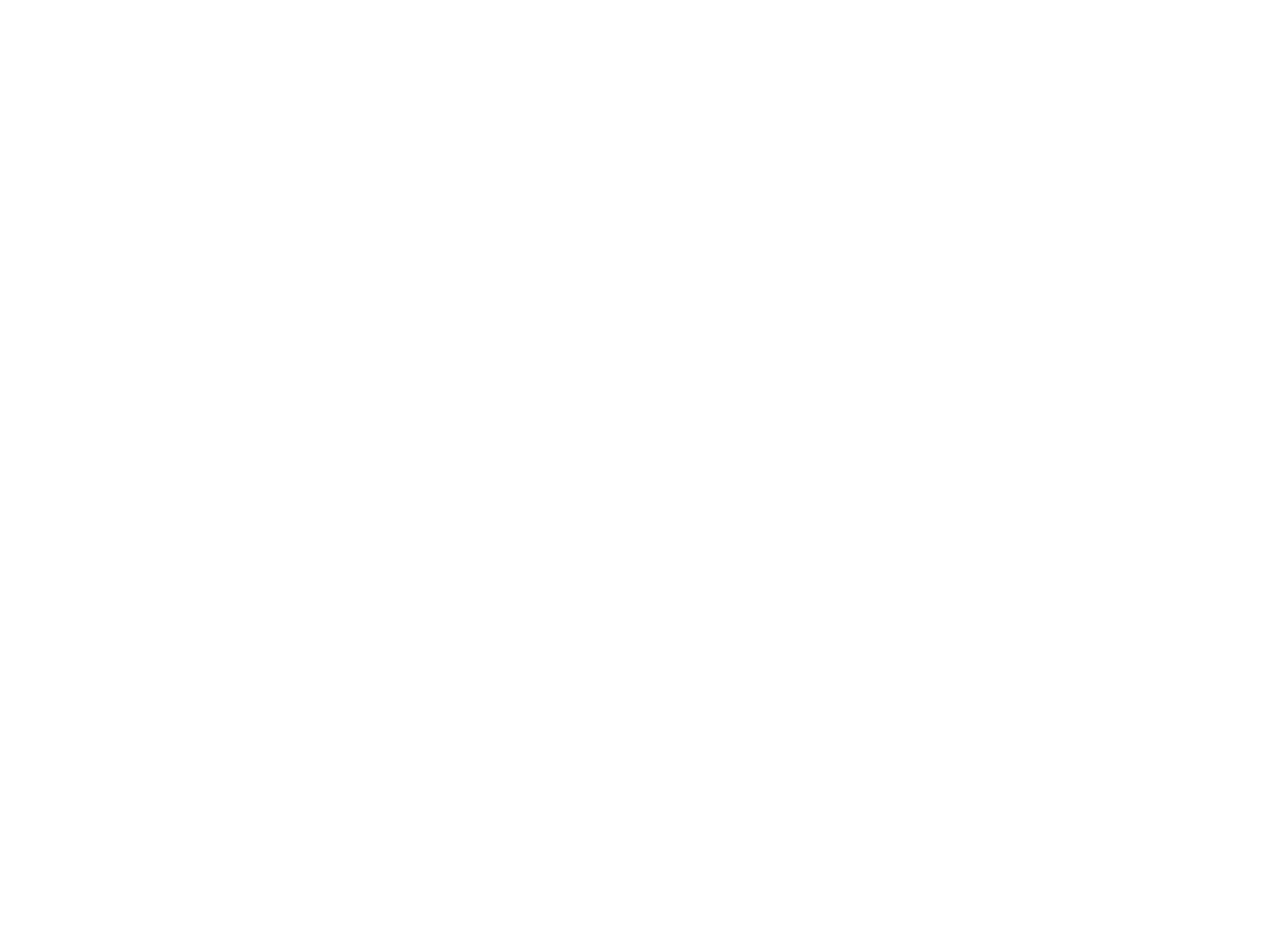
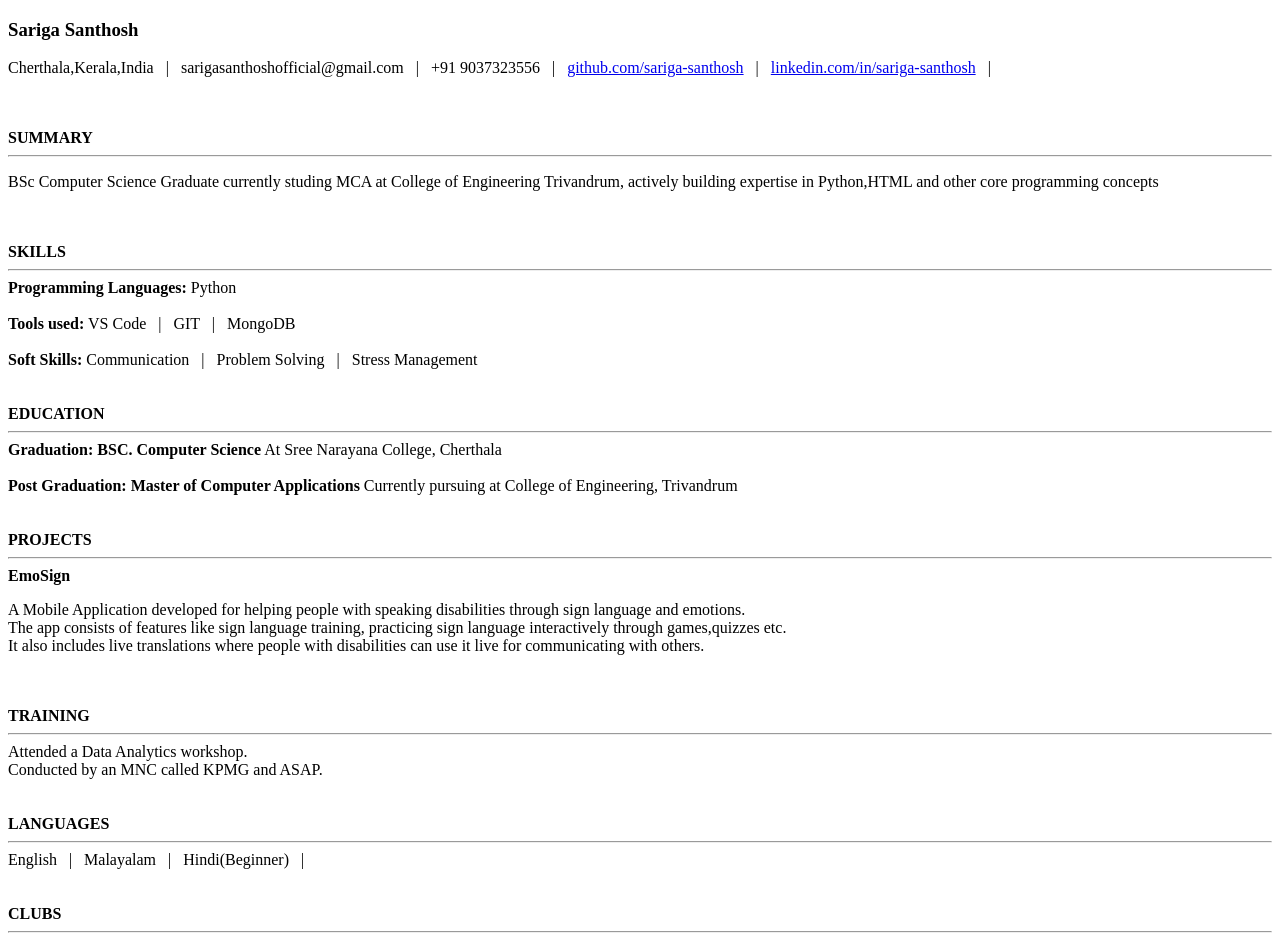
Before and after one commit to sariga-santhosh/resume, a plain HTML site: page index.html in a window 1280 px wide. Shown: the top 936 px of the page. Before the commit the page ends 800 px from the top, so only its background shows below. Drawn offline with Linux system fonts and the light colour scheme.

Commit message:
ATS Friendly Resume

```diff
--- a/index.html
+++ b/index.html
@@ -4,7 +4,64 @@
     <head>
         <meta charset="UTF-8">
         <title>
-            Resume
+            ATS Friendly Resume
         </title>
     </head>
+    <body>
+        <h3>Sariga Santhosh</h3>
+        <p>Cherthala,Kerala,India &nbsp; | &nbsp;
+            sarigasanthoshofficial@gmail.com &nbsp; | &nbsp;
+            +91 9037323556 &nbsp; | &nbsp;
+            <a href = "https://github.com/sariga-santhosh">github.com/sariga-santhosh</a> &nbsp; | &nbsp;
+            <a href = "https://www.linkedin.com/in/sariga-santhosh-983963424">linkedin.com/in/sariga-santhosh</a> &nbsp; | &nbsp;
+        </p>
+        <br><br>
+        <b>SUMMARY</b><hr>
+        <p>BSc Computer Science Graduate currently studing MCA at College of Engineering Trivandrum, actively building expertise in Python,HTML and other core programming concepts</p>
+        <br><br>
+        <b>SKILLS</b>
+        <hr>
+        <b>Programming Languages:</b>
+        Python
+        <br><br>
+        <b>Tools used:</b>
+        VS Code &nbsp; | &nbsp;
+        GIT &nbsp; | &nbsp;
+        MongoDB
+        <br><br>
+        <b>Soft Skills:</b>
+        Communication &nbsp; | &nbsp;
+        Problem Solving &nbsp; | &nbsp;
+        Stress Management
+        <br><br><br>
+        <b>EDUCATION</b>
+        <hr>
+        <b>Graduation: BSC. Computer Science</b>
+        At Sree Narayana College, Cherthala
+        <br><br>
+        <b>Post Graduation: Master of Computer Applications</b>
+        Currently pursuing at College of Engineering, Trivandrum
+        <br><br><br>
+        <b>PROJECTS</b>
+        <hr>
+        <b>EmoSign</b><p>
+        A Mobile Application developed for helping people with speaking disabilities through sign language and emotions.<br>
+        The app consists of features like sign language training, practicing sign language interactively through games,quizzes etc.<br>
+        It also includes live  translations where people with disabilities can use it live for communicating with others.</p>
+        <br><br>
+        <b>TRAINING</b>
+        <hr>
+        Attended a Data Analytics workshop.<br>
+        Conducted by an MNC called KPMG and ASAP.
+        <br><br><br>
+        <b>LANGUAGES</b>
+        <hr>
+        English &nbsp; | &nbsp;
+        Malayalam &nbsp; | &nbsp;
+        Hindi(Beginner) &nbsp; | &nbsp;
+        <br><br><br>
+        <b>CLUBS</b>
+        <hr>
+        National Service Scheme
+    </body>
 </html>
```
